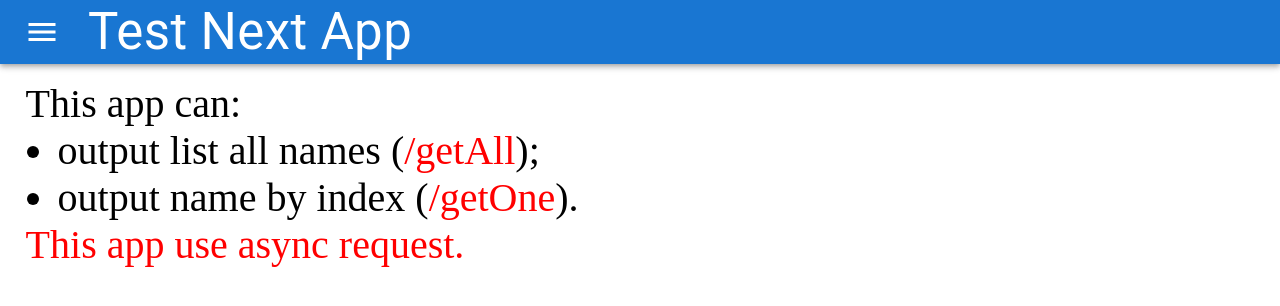
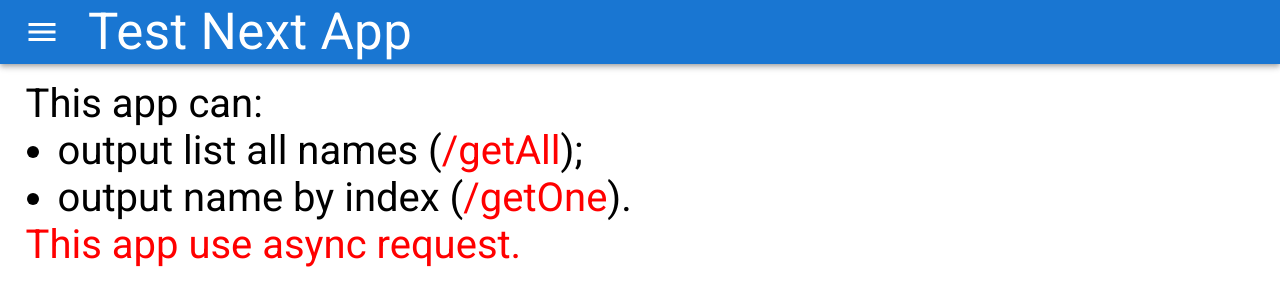
Before and after one commit to andrei1994rus/test-next, a Next.js app: page / in a window 1280 px wide. Shown: the top 306 px of the page. Built offline with nearby package versions, Linux system fonts and the light colour scheme.

Commit message:
add custom font

```diff
--- a/package.json
+++ b/package.json
@@ -11,6 +11,7 @@
   },
   "dependencies": {
     "@mui/material": "^5.12.1",
+    "@next/font": "^13.4.4",
     "@types/node": "18.15.11",
     "@types/react": "18.0.35",
     "@types/react-dom": "18.0.11",
--- a/src/pages/_app.tsx
+++ b/src/pages/_app.tsx
@@ -1,14 +1,20 @@
 import '@/styles/globals.css';
 import type {AppProps} from 'next/app';
 import dynamic from 'next/dynamic';
+import {Roboto} from '@next/font/google';
+
+const roboto = Roboto({
+	subsets: ['cyrillic', 'latin'],
+	weight: ['400', '500'],
+});
 
 const NavigationBar = dynamic(() => import('@/components/navigationBar'));
 
 export default function App({Component, pageProps}: AppProps) {
 	return (
-		<>
+		<div className={roboto.className}>
 			<NavigationBar />
 			<Component {...pageProps} />
-		</>
+		</div>
 	);
 }
--- a/src/styles/globals.css
+++ b/src/styles/globals.css
@@ -2,9 +2,7 @@
 {
   --max-width: 1100px;
   --border-radius: 12px;
-  --font-mono: ui-monospace, Menlo, Monaco, 'Cascadia Mono', 'Segoe UI Mono',
-    'Roboto Mono', 'Oxygen Mono', 'Ubuntu Monospace', 'Source Code Pro',
-    'Fira Mono', 'Droid Sans Mono', 'Courier New', monospace;
+  --font-mono: 'Roboto';
 
   --foreground-rgb: 0, 0, 0;
   --background-start-rgb: 214, 219, 220;
```
Also changed, not shown: 1 other file (tests, documents, lock files or other folders).
